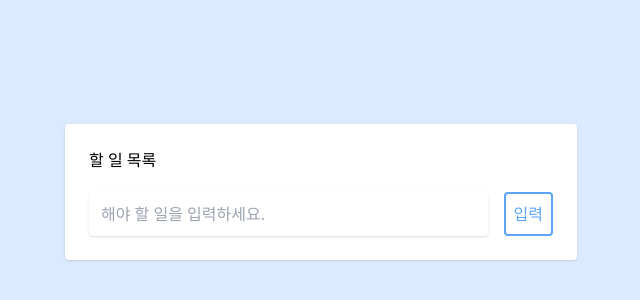
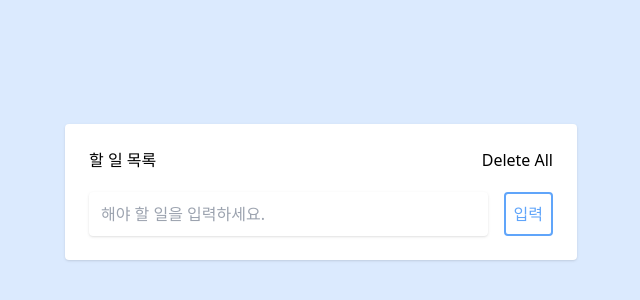
Before and after one commit to chauneng/react-todo, a React (Create React App) app: page / in a window 1280 px wide. Shown: the part 208-508 px from the top of the page, without its empty margins (319-959 px from the left). Built offline with nearby package versions, Linux system fonts and the light colour scheme.

Commit message:
[add] remove all button

```diff
--- a/src/App.js
+++ b/src/App.js
@@ -22,13 +22,18 @@ export default function App() {
 
 		setTodoData((prev) => [...prev, newTodo]);
 		setValue("");
-	};
+  };
+
+  const handleRemoveClick = () => {
+    setTodoData([]);
+  }
 
 	return (
 		<div className="flex items-center justify-center w-screen h-screen bg-blue-100">
 			<div className="w-full p-6 m-4 bg-white rounded shadow lg:w-3/4 lg:max-w-lg">
 				<div className="flex justify-between mb-3">
-					<h1>할 일 목록</h1>
+          <h1>할 일 목록</h1>
+          <button onClick={handleRemoveClick}>Delete All</button>
 				</div>
 
 				<Lists todoData={todoData} setTodoData={setTodoData} handleClick={handleClick} />
```
